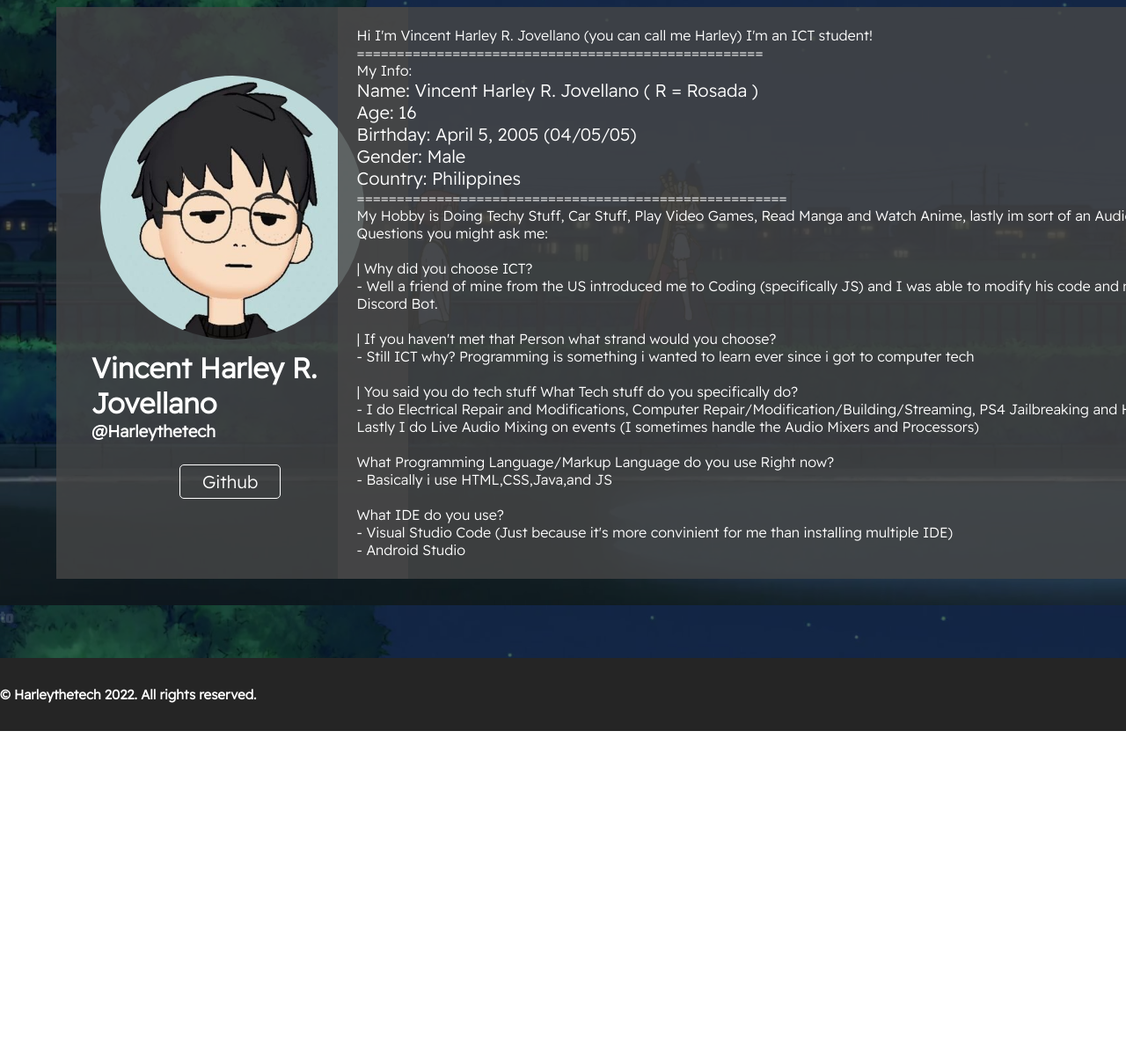
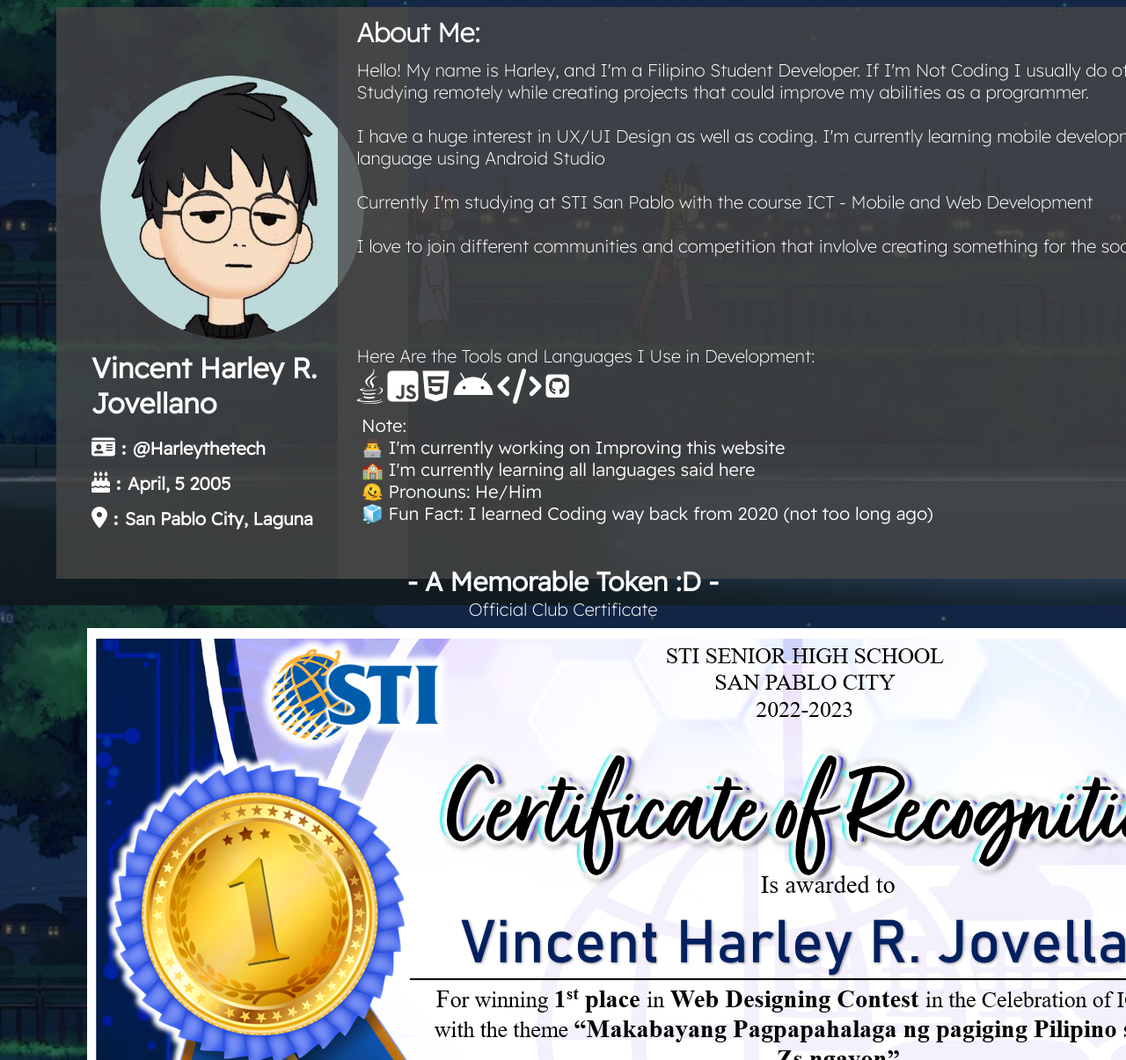
Before and after one commit to Harleythetech/Club-Project, a plain HTML site: page about.html in a window 1280 px wide. Shown: the part 112-1317 px from the top of the page at 88% size. Before the commit the page ends 943 px from the top, so only its background shows below. Drawn offline with Linux system fonts and the light colour scheme; a script that the page names is missing.

Commit message:
club-files 1.3-nr

```diff
--- a/about.html
+++ b/about.html
@@ -1,19 +1,23 @@
 <!DOCTYPE html>
 <html lang="en">
+
 <head>
     <meta charset="utf-8">
     <meta name="viewport" content="width=device-width, initial-scale=1.0">
-        <title>About | The Creator of Site  </title>
+    <title>About | The Creator of Site </title>
     <link rel="stylesheet" href="style.css">
     <link rel="stylesheet" href="Resources/script-pc-detection/simple-notify.min.css" />
-    </head>
     <script type="text/javascript" src="Resources/script-pc-detection/index.js"></script>
     <script src="Resources/script-pc-detection/simple-notify.min.js"></script>
     <script src="Resources/script-pc-detection/jquery-3.6.0.js"></script>
+    <script src="https://kit.fontawesome.com/687fc4155e.js" crossorigin="anonymous"></script>
     <div class="PC" id="pc" style="display: none;"></div>
+</head>
+
 <body onload="ConsoleCheck()">
-    <header><nav>
-        <a class="shite" href="index.html"><img class="brand"  src="Resources/img/Logo.jpg" alt="Test Website"></a>
+    <header>
+        <nav>
+            <a class="shite" href="index.html"><img class="brand" src="Resources/img/Logo.jpg" alt="Test Website"></a>
         </nav>
         <nav>
             <ul class="nav_bar">
@@ -21,6 +25,7 @@
             </ul>
         </nav>
     </header>
+
     <body style="background-image: url('Resources/img/MIss\ Kobayashi_s\ Dragon\ maid\ S\ EP12\ S02\ 03357.jpg')">
         <div class="backgroundcap"></div>
         <div id="creator__image">
@@ -28,56 +33,75 @@
                 <img class="creator__image" src="Resources/img/Logo.jpg" alt="@Harleythetech">
             </div>
             <div class="Name">
-            <h1>Vincent Harley R. Jovellano</h1>
-            <h3>@Harleythetech</h3>
+                <h1 class="name">Vincent Harley R. Jovellano</h1><br>
+                <ul class="mini_info">
+                    <i class="fa-solid fa-id-card fa-xl fa-inverse"> : <p class="username"> @Harleythetech</p></i><br><br>
+                    <i class="fa-solid fa-cake-candles fa-xl fa-inverse" id="cake"> : <p class="username">April, 5 2005</p></i><br><br>
+                    <i class="fa-solid fa-location-dot fa-xl fa-inverse"> : <p class="username">San Pablo City, Laguna</p></i>
+                </ul>
             </div>
-        <div class="btn"><button><a href="https://github.com/Harleythetech">Github</a></div>
+        </div>
         </div>
         <div class="introduction">
-        <div class="intro">
-        <p>
-            Hi I'm Vincent Harley R. Jovellano (you can call me Harley) I'm an ICT student!
-          <br>===================================================<br>
-            My Info:
-              <li class="ap">Name: Vincent Harley R. Jovellano ( R = Rosada )</li>
-              <li class="ap">Age: 16</li>
-              <li class="ap">Birthday: April 5, 2005 (04/05/05)</li>
-              <li class="ap">Gender: Male</li>
-              <li class="ap">Country: Philippines</li>
-         <p> ======================================================</p>
-          <p>My Hobby is Doing Techy Stuff, Car Stuff, Play Video Games, Read Manga and Watch Anime, lastly im sort of an Audio Enthusiasts.
-            <br>
-              Questions you might ask me:
-              <br><br>
-              | Why did you choose ICT?
-              <br>
-              - Well a friend of mine from the US introduced me to Coding (specifically JS) and I was able to modify his code and make it my own Discord Bot.
-              <br><br>
-              | If you haven't met that Person what strand would you choose?
-              <br>
-              - Still ICT why? Programming is something i wanted to learn ever since i got to computer tech
-              <br><br>
-              | You said you do tech stuff What Tech stuff do you specifically do?
-              <br>
-              - I do Electrical Repair and Modifications, Computer Repair/Modification/Building/Streaming, PS4 Jailbreaking and Hardware Cleaning, Lastly I do Live Audio Mixing on events (I sometimes handle the Audio Mixers and Processors)
-              <br><br>
-              What Programming Language/Markup Language do you use Right now?
-              <br>
-              - Basically i use HTML,CSS,Java,and JS
-              <br><br>
-              What IDE do you use?
-              <br>
-              - Visual Studio Code (Just because it's more convinient for me than installing multiple IDE)
-              <br>
-              - Android Studio
-          </p>
-            </p>
+            <div class="Info">
+                <h1 class="info_header">About Me:</h1>
+                <p class="info_content">Hello! My name is Harley, and I'm a Filipino Student Developer. If I'm Not Coding I usually do other hobbies. I'm Studying remotely while creating projects that could improve my abilities as a programmer.
+                    <BR><br>I have a huge interest in UX/UI Design as well as coding. I'm currently learning mobile development with Java language using Android Studio<br><br> Currently I'm studying at STI San Pablo with the course ICT - Mobile and Web Development
+                    <br> <br>I love to join different communities and competition that invlolve creating something for the society.<br>
+                    <BR>
+                    <BR>
+                    <BR>
+                    <BR> Here Are the Tools and Languages I Use in Development: </p>
+                <ul class="Icons">
+                    <i class="fa-brands fa-java fa-2xl fa-inverse"></i>
+                    <i class="fa-brands fa-js-square fa-2xl fa-inverse"></i>
+                    <i class="fa-brands fa-html5 fa-2xl fa-inverse"></i>
+                    <i class="fa-brands fa-android fa-2xl fa-inverse"></i>
+                    <i class="fa-solid fa-code fa-2xl fa-inverse"></i>
+                    <i class="fa-brands fa-github-square fa-xl fa-inverse" id="Github"></i>
+
+                    </li>
+                </ul>
+                <ul class="notes">
+                    <P class="info_content2">Note:</P>
+                    <Li class="info_content2">👨‍💻 I'm currently working on Improving this website </li>
+                    <Li class="info_content2">🏫 I'm currently learning all languages said here </li>
+                    <Li class="info_content2">🫠 Pronouns: He/Him </li>
+                    <Li class="info_content2">🧊 Fun Fact: I learned Coding way back from 2020 (not too long ago)</Li>
+                </ul>
+            </div>
+        </div>
+        <div class="Certificate_of_Website">
+            <h1>- A Memorable Token :D -</h1>
+            <p class="occ">Official Club Certificate</p>
+            <div class="img-cert">
+                <img class="cert " src="Resources/img/CERT.png" alt="Certificate">
+            </div>
         </div>
         </div>
         <footer class="Foot_cover">
+            <div class="container_foot">
                 <div class="footer_creds">
                     <h6> © Harleythetech 2022. All rights reserved.</h6>
                 </div>
+                <div class="remark">
+                    <ul class="footer_barsocial">
+                        <i class="fa-solid fa-microchip fa-xl fa-inverse" id="chip"></i>
+                        <div class="nav_gap"></div>
+                        <i class="fa-solid fa-mug-saucer fa-xl fa-inverse" id="mug"></i>
+                    </ul>
+                </div>
+                <nav>
+                    <ul class="footer_barsocial">
+                        <a href="https://facebook.com/Harleythetech"><i class="fa-brands fa-facebook-square fa-xl fa-inverse" id="facebook"></i></a>
+                        <div class="nav_gap"></div>
+                        <a href="https://twitter.com/Harleythetech"><i class="fa-brands fa-twitter-square fa-xl fa-inverse" id="twitter"></i></a>
+                        <div class="nav_gap"></div>
+                        <a href="https://Github.com/Harleythetech"><i class="fa-brands fa-github-square fa-xl fa-inverse" id="Github"></i></a>
+                    </ul>
+                </nav>
+            </div>
         </footer>
     </body>
+
 </html>
--- a/style.css
+++ b/style.css
@@ -1,16 +1,28 @@
 @import url('https://fonts.googleapis.com/css2?family=Readex+Pro:wght@300&display=swap');
-body{
+@import url('https://fonts.googleapis.com/css2?family=Lexend+Deca:wght@200&display=swap');
+body {
     background-repeat: no-repeat;
     background-attachment: fixed;
     background-size: cover;
 }
+
 @media only screen and (max-width: 620px) {
     /* For mobile phones: */
-    .shite, .nav_bar, .brand, .Titlep, .photo, .test, .trol, .Par, .author, .test {
+    .shite,
+    .nav_bar,
+    .brand,
+    .Titlep,
+    .photo,
+    .test,
+    .trol,
+    .Par,
+    .author,
+    .test {
         width: 100%;
     }
 }
-#test{
+
+#test {
     color: rgb(255, 255, 255);
     text-align: center;
     font-family: 'Readex Pro', sans-serif;
@@ -21,7 +33,8 @@ body{
     left: 50%;
     transform: translate(-50%, -50%);
 }
-#author{
+
+#author {
     color: rgb(255, 255, 255);
     text-align: center;
     font-family: 'Readex Pro', sans-serif;
@@ -32,19 +45,25 @@ body{
     left: 50%;
     transform: translate(-50%, -50%);
 }
-*{
+
+* {
     box-sizing: border-box;
     margin: 0;
     padding: 0;
 }
-.shite, li, a, button{
+
+.shite,
+li,
+a,
+button {
     font-family: 'Readex Pro', sans-serif;
     font-weight: 500;
     font-size: 20px;
     color: white;
     text-decoration: none;
 }
-header{
+
+header {
     background-color: #272727cc;
     position: sticky;
     top: 1;
@@ -54,26 +73,33 @@ header{
     padding: 10px 2%;
     transition: all 0.3s ease 0s;
 }
-header:hover{
+
+header:hover {
     background-color: rgba(39, 39, 39, 1);
 }
-.shite{
+
+.shite {
     cursor: pointer;
 }
-.nav_bar{
+
+.nav_bar {
     list-style: none;
 }
-.nav_bar li{
+
+.nav_bar li {
     display: inline-block;
     padding: 0px 20px;
 }
-.nav_bar li a{
+
+.nav_bar li a {
     transition: all 0.3s ease 0s;
 }
-.nav_bar li a:hover{
+
+.nav_bar li a:hover {
     color: royalblue;
 }
-button{
+
+button {
     padding: 6px 25px;
     background-color: rgba(102, 102, 102, 0);
     border: solid;
@@ -83,62 +109,85 @@ button{
     cursor: pointer;
     transition: all 0.3 ease 0s;
 }
-button:hover{
+
+button:hover {
     background-color: rgb(88, 133, 158);
 }
-.shite:hover{
+
+.shite:hover {
     color: rgba (46, 167, 250, 0.8)
 }
-.brand{
+
+.brand {
     width: 40px;
     height: 40px;
     border-radius: 100px;
     vertical-align: middle;
 }
-.Image--content{
+
+.Image--content {
     background-color: black;
     display: flex;
     flex: 1;
 }
-.Par{
+
+.Par {
     margin: 2%;
 }
-.Titlep{
+
+.Titlep {
     background-color: black;
 }
-.cover{
+
+.cover {
     background-color: black;
     max-width: 100%;
-    height:  100vh;
+    height: 100vh;
     opacity: 0.5;
     display: flex;
     flex: 1;
+}
 
-}
-.read{
+.read {
     margin-top: 10%;
 }
-.tittle_cont{
-    margin:auto;
+
+.tittle_cont {
+    margin: auto;
     display: flex;
     align-items: center;
 }
-.Foot_cover{
+
+.Foot_cover {
     background-color: rgb(37, 37, 37);
     padding: 2rem 0;
+}
+
+.footer_creds {
+    color: white;
+    font-family: 'Readex Pro', sans-serif;
+    font-size: 25px;
+}
+
+.container_foot {
+    padding: 10px 1%;
     display: flex;
-    flex-direction:column ;
+    justify-content: space-between;
+    align-items: center;
 }
-h6{
+
+h6 {
     color: white;
     font-family: 'Readex Pro', sans-serif;
     font-size: 15px;
 }
-h2{
+
+h2 {
     color: white;
     font-family: 'Readex Pro', sans-serif;
 }
-#Headline{
+
+#Headline {
     color: rgb(255, 255, 255);
     font-family: 'Readex Pro', sans-serif;
     margin-top: 3%;
@@ -147,12 +196,14 @@ h2{
     line-height: 42px;
     font-weight: 600;
 }
-#author--2{
+
+#author--2 {
     color: rgb(255, 255, 255);
     font-family: 'Readex Pro', sans-serif;
     margin-left: 15%;
 }
-.img_res1{
+
+.img_res1 {
     max-width: 100%;
     height: 600px;
     margin-bottom: 0%;
@@ -160,7 +211,8 @@ h2{
     display: flex;
     flex: 1;
 }
-.fi{
+
+.fi {
     font-family: 'Readex Pro', sans-serif;
     width: 800px;
     height: 600px;
@@ -169,13 +221,15 @@ h2{
     margin-left: 15%;
     margin-right: 25%
 }
-#DC{
+
+#DC {
     font-family: 'Readex Pro', sans-serif;
     color: white;
     margin-left: 15%;
     margin-right: 25%
 }
-.reference--links{
+
+.reference--links {
     background-color: #3b6480;
     float: Right;
     width: 20%;
@@ -184,7 +238,8 @@ h2{
     margin-right: 15%;
     overflow: hidden;
 }
-.creator__image{
+
+.creator__image {
     width: 300px;
     height: 300px;
     transform: translate(-50%, -50%);
@@ -193,24 +248,26 @@ h2{
     top: 35%;
     left: 50%;
 }
-.Name{
+
+.Name {
     font-family: 'Readex Pro', sans-serif;
     position: absolute;
     color: white;
     position: absolute;
     top: 60%;
     left: 10%;
+}
 
-}
-.backgroundcap{
+.backgroundcap {
     background-color: black;
     max-width: auto;
-    height: 100vh;
+    height: 200vh;
     opacity: 0.5;
     display: flex;
     flex: 1;
 }
-#creator__image{
+
+#creator__image {
     background-color: #464646cc;
     width: 400px;
     height: 650px;
@@ -218,12 +275,14 @@ h2{
     top: 15%;
     left: 5%;
 }
-.btn{
+
+.btn {
     position: absolute;
     top: 80%;
     left: 35%;
 }
-.introduction{
+
+.introduction {
     background-color: #464646cc;
     width: 1080px;
     height: 650px;
@@ -232,17 +291,20 @@ h2{
     left: 30%;
     list-style: none;
 }
-p{
+
+p {
     font-family: 'Readex Pro', sans-serif;
     color: white;
 }
-.intro{
+
+.intro {
     margin-top: 2%;
     margin-left: 2%;
     margin-right: 2%;
     margin-bottom: 2%;
 }
-#test--2{
+
+#test--2 {
     color: rgb(255, 255, 255);
     text-align: center;
     font-family: 'Readex Pro', sans-serif;
@@ -253,7 +315,8 @@ p{
     left: 50%;
     transform: translate(-50%, -50%);
 }
-#author--3{
+
+#author--3 {
     color: rgb(255, 255, 255);
     text-align: center;
     font-family: 'Readex Pro', sans-serif;
@@ -265,3 +328,77 @@ p{
     left: 50%;
     transform: translate(-50%, -50%);
 }
+
+.info_header {
+    font-size: 30px;
+    padding: 10px 2%;
+}
+
+.info_content {
+    font-size: 20px;
+    padding: 1px 2%;
+}
+
+.Icons {
+    --fa-display: inline-block;
+    font-size: 20px;
+    padding: 10px 2%;
+}
+
+.notes {
+    list-style: none;
+    font-size: 20px;
+    padding: 10px 2.5%;
+}
+
+.info_header,
+.info_content,
+.mini_info {
+    font-family: 'Lexend Deca', sans-serif;
+    color: white;
+}
+
+.username {
+    display: inline-block;
+    padding: -1px 25%;
+    font-size: 20px;
+}
+
+.Certificate_of_Website {
+    width: 90%;
+    height: 70%;
+    color: rgb(255, 255, 255);
+    text-align: center;
+    font-family: 'Readex Pro', sans-serif;
+    font-size: 15px;
+    position: absolute;
+    margin-top: 7%;
+    top: 118%;
+    left: 50%;
+    transform: translate(-50%, -50%);
+}
+
+.img-cert {
+    position: absolute;
+    width: 90%;
+    height: 70%;
+    top: 13%;
+    left: 3%;
+}
+
+.occ {
+    font-size: 20px;
+    font-family: 'Lexend Deca', sans-serif;
+    color: white;
+}
+
+.remark {
+    display: inline-block;
+}
+
+.nav_gap {
+    width: 2px;
+    background: none;
+    height: 10px;
+    display: inline-block;
+}
```
Also changed, not shown: index.html (+24 -6 lines), Resources/img/CERT.png (added). Lines whose indentation alone changed are shown as unchanged.
